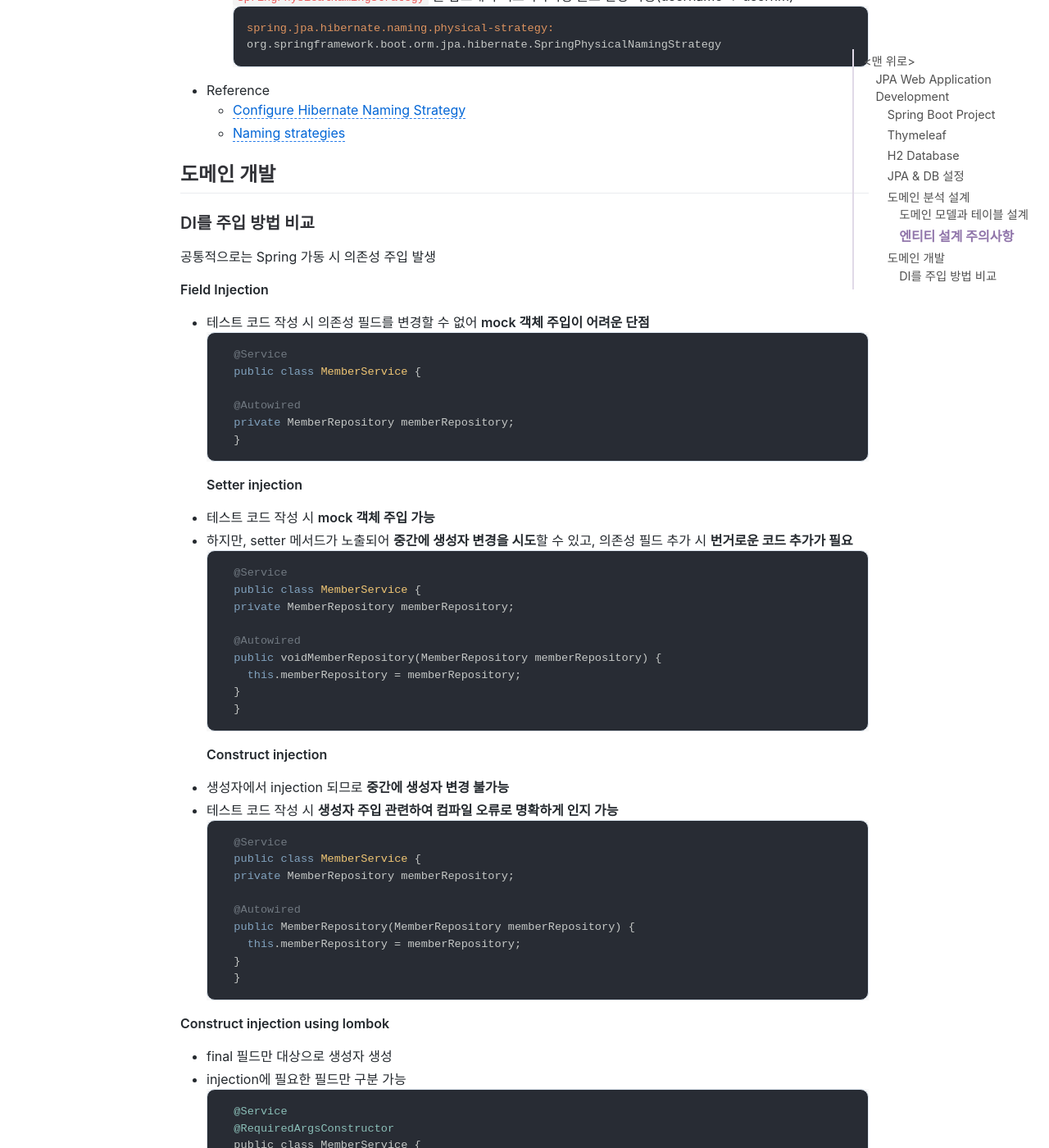
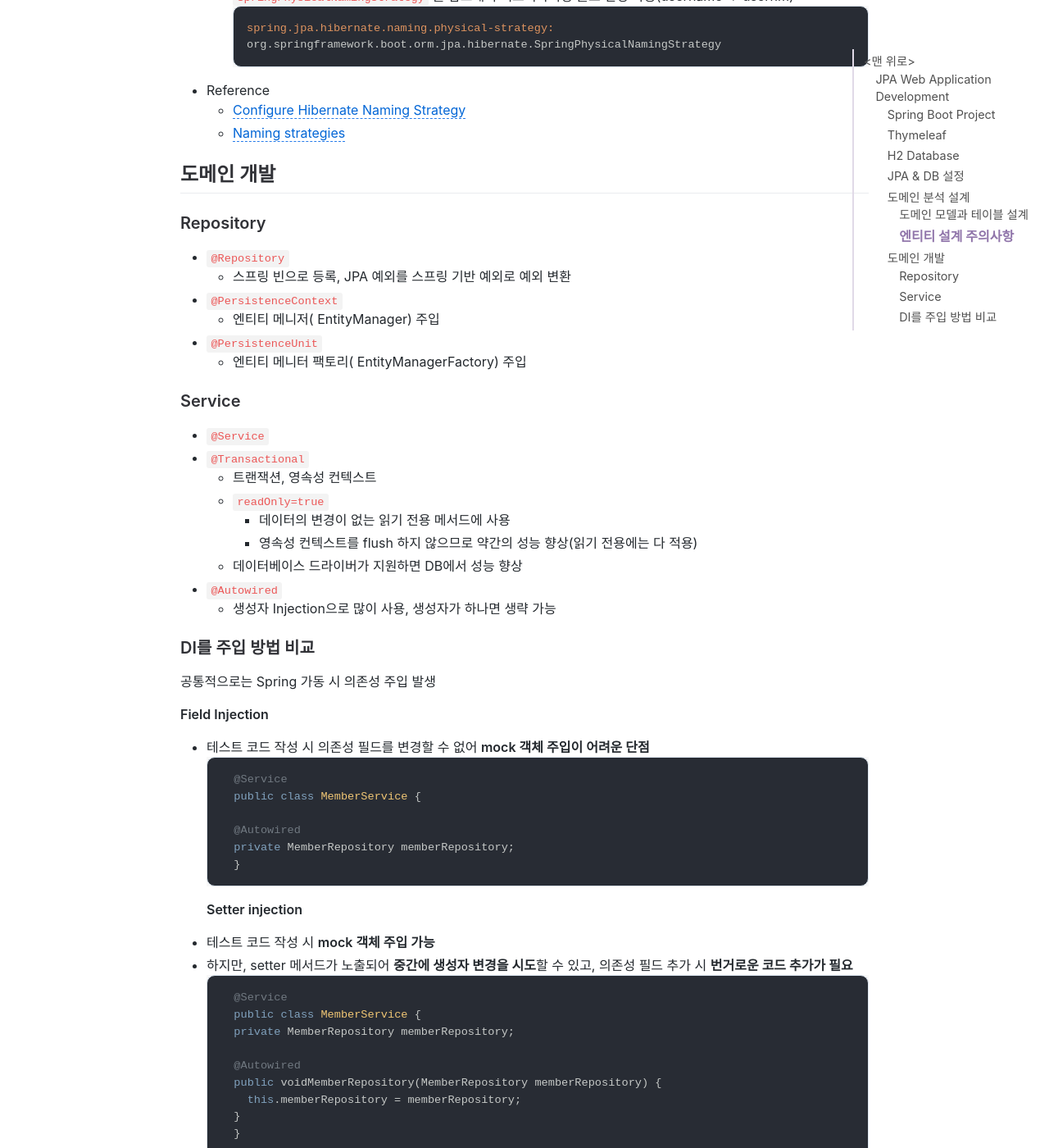
Before and after one commit to jihunparkme/jihunparkme.github.io, a Jekyll site: the page built from _posts/2022-04-16-JPA-Web-Application.md, in a window 1280 px wide and 1400 px high, scrolled down 5138 px. Shown: the whole window at 82% size. Built offline with Jekyll 4.4.1, drawn with Linux system fonts in a browser that asks for light colours; nearby versions of some CDN libraries; comment, search, counter and statistics services are not loaded; some of the changed text lies outside the part shown.

Commit message:
add: repository, service, test contents

````diff
--- a/_posts/2022-04-16-JPA-Web-Application.md
+++ b/_posts/2022-04-16-JPA-Web-Application.md
@@ -215,6 +215,27 @@
 
 ## 도메인 개발
 
+### Repository
+
+- `@Repository`
+  - 스프링 빈으로 등록, JPA 예외를 스프링 기반 예외로 예외 변환
+- `@PersistenceContext`
+  - 엔티티 메니저( EntityManager) 주입
+- `@PersistenceUnit`
+  - 엔티티 메니터 팩토리( EntityManagerFactory) 주입
+
+### Service
+
+- `@Service`
+- `@Transactional`
+  - 트랜잭션, 영속성 컨텍스트
+  - `readOnly=true`
+    - 데이터의 변경이 없는 읽기 전용 메서드에 사용
+    - 영속성 컨텍스트를 flush 하지 않으므로 약간의 성능 향상(읽기 전용에는 다 적용)
+  - 데이터베이스 드라이버가 지원하면 DB에서 성능 향상
+- `@Autowired`
+  - 생성자 Injection으로 많이 사용, 생성자가 하나면 생략 가능
+
 ### DI를 주입 방법 비교
 
 공통적으로는 Spring 가동 시 의존성 주입 발생
@@ -247,8 +268,11 @@
   ```
 **Construct injection**
 
-  - 생성자에서 injection 되므로 **중간에 생성자 변경 불가능**
+  - 생성자 주입 방식을 권장
+  - 변경 불가능한 안전한 객체 생성
+    - 생성자에서 injection 되므로 **중간에 생성자 변경 불가능**
   - 테스트 코드 작성 시 **생성자 주입 관련하여 컴파일 오류로 명확하게 인지 가능**
+  - 생성자가 하나면, @Autowired 생략 가능
   ```java
   @Service
   public class MemberService {
@@ -263,7 +287,10 @@
 
 **Construct injection using lombok**
   - final 필드만 대상으로 생성자 생성
+    - final 키워드를 추가하면 컴파일 시점에 memberRepository를 설정하지 않는 오류 체크 가능
+    - 보통 기본 생성자를 추가할 때 발견
   - injection에 필요한 필드만 구분 가능
+
   ```java
   @Service
   @RequiredArgsConstructor
@@ -273,6 +300,15 @@
   }
   ```
 
+  > <https://data-make.tistory.com/657>
 
+  ### Test
 
-  > <https://data-make.tistory.com/657>
+- `@RunWith(SpringRunner.class)`
+  - 스프링과 테스트 통합
+- `@SpringBootTest`
+  - 스프링 부트 띄우고 테스트(이게 없으면 @Autowired 다 실패)
+- `@Transactional`
+  - 반복 가능한 테스트 지원, 각각의 테스트를 실행할 때마다 트랜잭션을 시작하고 테스트가 끝나면 트랜잭션을 강제로 롤백 (이 어노테이션이 테스트 케이스에서 사용될 때만 롤백)
+
+> [GivenWhenThen](https://martinfowler.com/bliki/GivenWhenThen.html)
````
